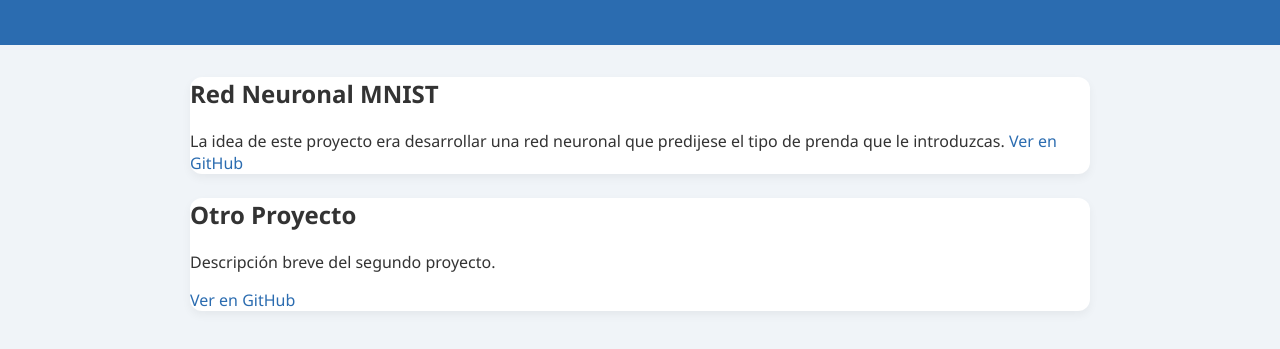
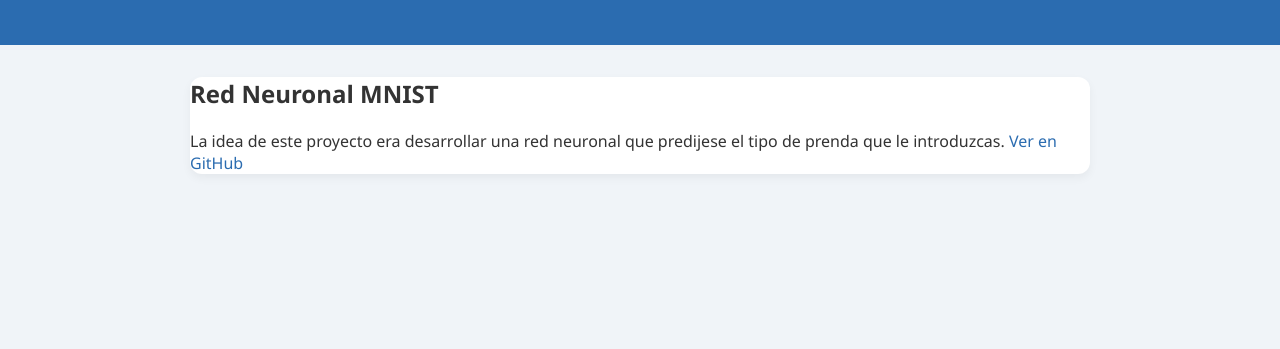
Before and after one commit to Albadisan/AlbaDS, a plain HTML site: page index.html in a window 1280 px wide. Shown: the part 121-470 px from the top of the page. Drawn offline with Linux system fonts and the light colour scheme.

Commit message:
Update index.html

```diff
--- a/index.html
+++ b/index.html
@@ -68,13 +68,15 @@
       <a href="https://github.com/tuusuario/red-neuronal-mnist" target="_blank">Ver en GitHub</a>
     </div>
 
-    <div class="proyecto">
+
+    <!-- Agrega más proyectos aquí -->
+    <!--  <div class="proyecto">
       <h2>Otro Proyecto</h2>
       <p>Descripción breve del segundo proyecto.</p>
       <a href="https://github.com/tuusuario/otro-proyecto" target="_blank">Ver en GitHub</a>
     </div>
+    -->
 
-    <!-- Agrega más proyectos aquí -->
   </div>
 
 </body>
```
